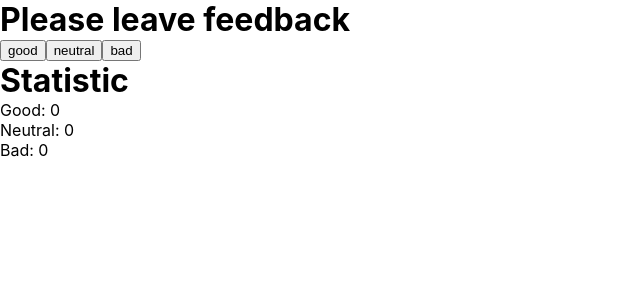
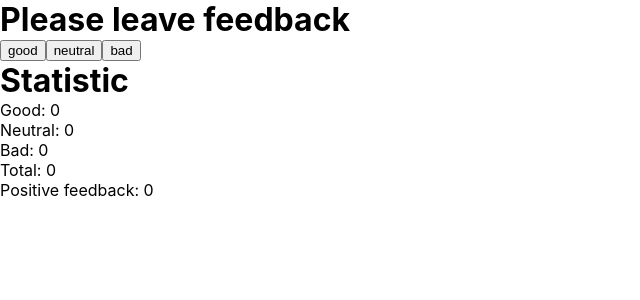
Before and after one commit to OlexTS/goit-react-hw-02-feedback, a React (Create React App) app: page / in a window 1280 px wide. Shown: the top 300 px of the page, without its empty margins (0-640 px from the left). Built offline with nearby package versions, Linux system fonts and the light colour scheme.

Commit message:
added total and percentage

```diff
--- a/src/components/App.jsx
+++ b/src/components/App.jsx
@@ -14,17 +14,31 @@ class App extends Component {
     });
   };
 
+  countTotalFeedback = () => {
+    return Object.values(this.state).reduce((acc, option) => acc + option, 0);
+  };
+
+  countPositiveFeedbackPercentage = () => {
+    const {good} = this.state;
+    return Math.round((good / this.countTotalFeedback()) * 100 || 0);
+  };
+
   render() {
-    const {good, neutral, bad} = this.state
+    const { good, neutral, bad } = this.state;
     return (
       <div>
         <h1>Please leave feedback</h1>
-        <FeedbackOptions options={ Object.keys(this.state) } onLeaveFeedback={this.createFeedback } />
+        <FeedbackOptions
+          options={Object.keys(this.state)}
+          onLeaveFeedback={this.createFeedback}
+        />
         <h1>Statistic</h1>
         <ul>
           <li>Good: {good}</li>
           <li>Neutral: {neutral} </li>
           <li>Bad: {bad}</li>
+          <li>Total: {this.countTotalFeedback()}</li>
+          <li>Positive feedback: {this.countPositiveFeedbackPercentage()} </li>
         </ul>
       </div>
     );
```
